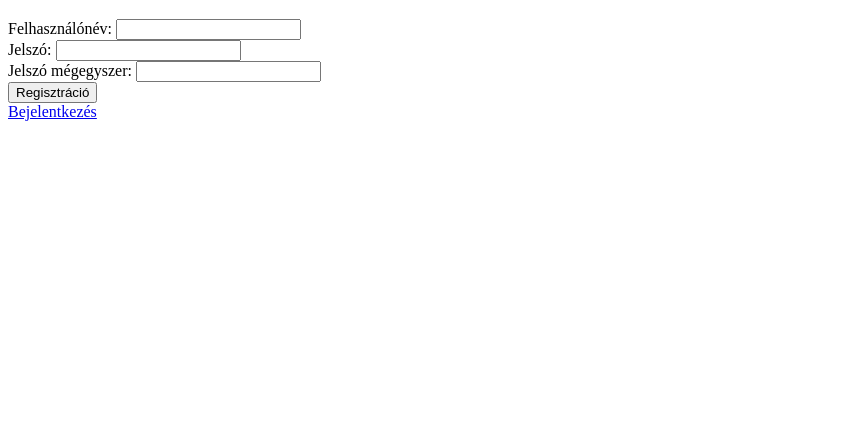
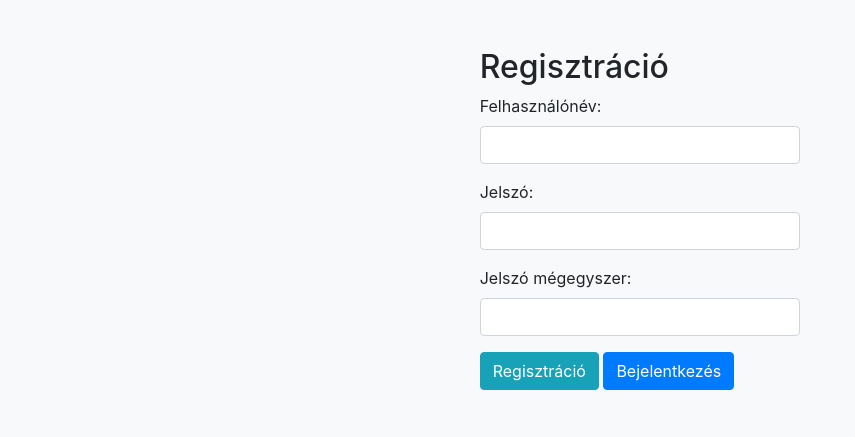
Before and after one commit to rappizs/cd_store_php, a PHP site: page /register.php in a window 1280 px wide. Shown: the top 437 px of the page, without its empty margins (0-855 px from the left). Run offline with PHP 8.4, Linux system fonts and the light colour scheme.

Commit message:
Design + validate register.php

```diff
--- a/login.php
+++ b/login.php
@@ -23,7 +23,7 @@
 <body class="bg-light">
     <div class="container-fluid">
         <div class="d-flex justify-content-center">
-            <div class="p-5">
+            <div class="p-5 col-sm-12 col-md-6 col-lg-4">
                 <h2>Bejelentkezés</h2>
                 <h5 id="error" style="color: red;">
                     <?php
--- a/register.php
+++ b/register.php
@@ -4,9 +4,10 @@
 <head>
     <meta charset="UTF-8">
     <meta name="viewport" content="width=device-width, initial-scale=1.0">
+    <link rel="stylesheet" href="css/bootstrap.min.css">
     <title>Regisztráció</title>
     <script>
-        function blankcheck() {
+        function formCheck() {
             const name = document.getElementById("name").value;
             const password = document.getElementById("password").value;
             const password_again = document.getElementById("password_again").value;
@@ -19,26 +20,84 @@
                 document.getElementById("error").innerHTML = "Nem egyezik a két jelszó!";
                 return false;
             }
+            if (password.length < 5) {
+                document.getElementById("error").innerHTML = "A jelszónak minimum 5 karakteresnek kell lennie!";
+                return false;
+            }
+            if (name.length < 5 && name.length > 0) {
+                document.getElementById("error").innerHTML = "A névnek minimum 5 karakteresnek kell lennie!";
+                return false;
+            }
             return true;
+        }
+
+        function pwdCheck() {
+            const password = document.getElementById("password").value;
+            const password_again = document.getElementById("password_again").value;
+
+            if (password.length < 5) {
+                document.getElementById("error").innerHTML = "A jelszónak minimum 5 karakteresnek kell lennie!";
+                return;
+            }
+            document.getElementById("error").innerHTML = "";
+        }
+
+        function pwdCheckAgain() {
+            const password = document.getElementById("password").value;
+            const password_again = document.getElementById("password_again").value;
+
+            if (password_again !== password) {
+                document.getElementById("error").innerHTML = "Nem egyezik a két jelszó!";
+                return;
+            }
+            document.getElementById("error").innerHTML = "";
+        }
+
+        function nameCheck() {
+            const name = document.getElementById("name").value;
+
+            if (name.length < 5 && name.length > 0) {
+                document.getElementById("error").innerHTML = "A névnek minimum 5 karakteresnek kell lennie!";
+                return;
+            }
+            document.getElementById("error").innerHTML = "";
         }
     </script>
 </head>
 
-<body>
-    <h3 id="error" style="color: red;">
+<body class="bg-light">
+    <div class="container-fluid">
+        <div class="d-flex justify-content-center">
+            <div class="p-5 col-sm-12 col-md-6 col-lg-4">
+                <h2>Regisztráció</h2>
+                <h5 id="error" style="color: red;">
                     <?php
                     if (isset($_GET['failed'])) {
                         echo "Nem sikerült a regisztráció, lehet van már ilyen nevű felhasználó!";
                     }
                     ?>
-    </h3>
-    <form action="check.php" method="post" onsubmit="return blankcheck()">
-        Felhasználónév: <input id="name" name="name" type="text"> <br>
-        Jelszó: <input id="password" name="password" type="password"> <br>
-        Jelszó mégegyszer: <input id="password_again" type="password"> <br>
-        <input type="submit" value="Regisztráció" name="register">
+                </h5>
+                <form action="check.php" method="post" onsubmit="return formCheck()">
+                    <div class="form-group">
+                        <label for="name">
+                            Felhasználónév:
+                        </label>
+                        <input id="name" name="name" type="text" class="form-control" onchange="nameCheck()" onkeyup="nameCheck()">
+                    </div>
+                    <div class="form-group">
+                        <label for="password">Jelszó: </label>
+                        <input id="password" name="password" type="password" class="form-control" onchange="pwdCheck()" onkeyup="pwdCheck()">
+                    </div>
+                    <div class="form-group">
+                        <label for="password_again">Jelszó mégegyszer:</label>
+                        <input id="password_again" type="password" class="form-control" onchange="pwdCheckAgain()" onkeyup="pwdCheckAgain()">
+                    </div>
+                    <input type="submit" class="btn btn-info" value="Regisztráció" name="register">
+                    <a href="login.php" class="btn btn-primary">Bejelentkezés</a>
                 </form>
-    <a href="login.php">Bejelentkezés</a>
+            </div>
+        </div>
+    </div>
 </body>
 
 </html>
```
Lines whose indentation alone changed are shown as unchanged.
